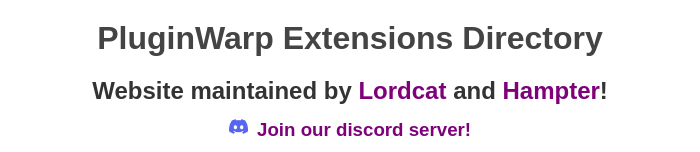
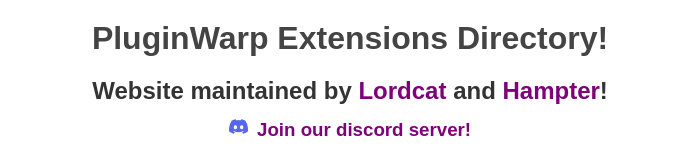
Before and after one commit to Plugin-Warp/PluginWarp-Test, a plain HTML site: page index.html in a window 1280 px wide. Shown: the top 152 px of the page, without its empty margins (290-990 px from the left). Drawn offline with Linux system fonts and the light colour scheme; no server answers.

Commit message:
Update index.html

```diff
--- a/index.html
+++ b/index.html
@@ -23,7 +23,7 @@
 </head>
 <body>
 
-    <h1>PluginWarp Extensions Directory</h1>
+    <h1>PluginWarp Extensions Directory!</h1>
     <h2 class="Credits">Website maintained by <span><a class="Link" href="https://www.discordapp.com/users/1164322893438648401">Lordcat</a> and <a class="Link" href="https://www.discordapp.com/users/1041034589579251742">Hampter</a>!</span></h2>
     <h3 class="DiscordServer" style="text-align: center; padding: 1%;"><img draggable="false" src="Images/discord.png"><a class="Link" href="https://discord.gg/PzFZekdKp4">Join our discord server!</a></h3>
     <h4 style="text-align: center;">Download Mode: <span><button type="button" data-toggle="null" class="ModeButton">Loading</button></span></h4>
```
